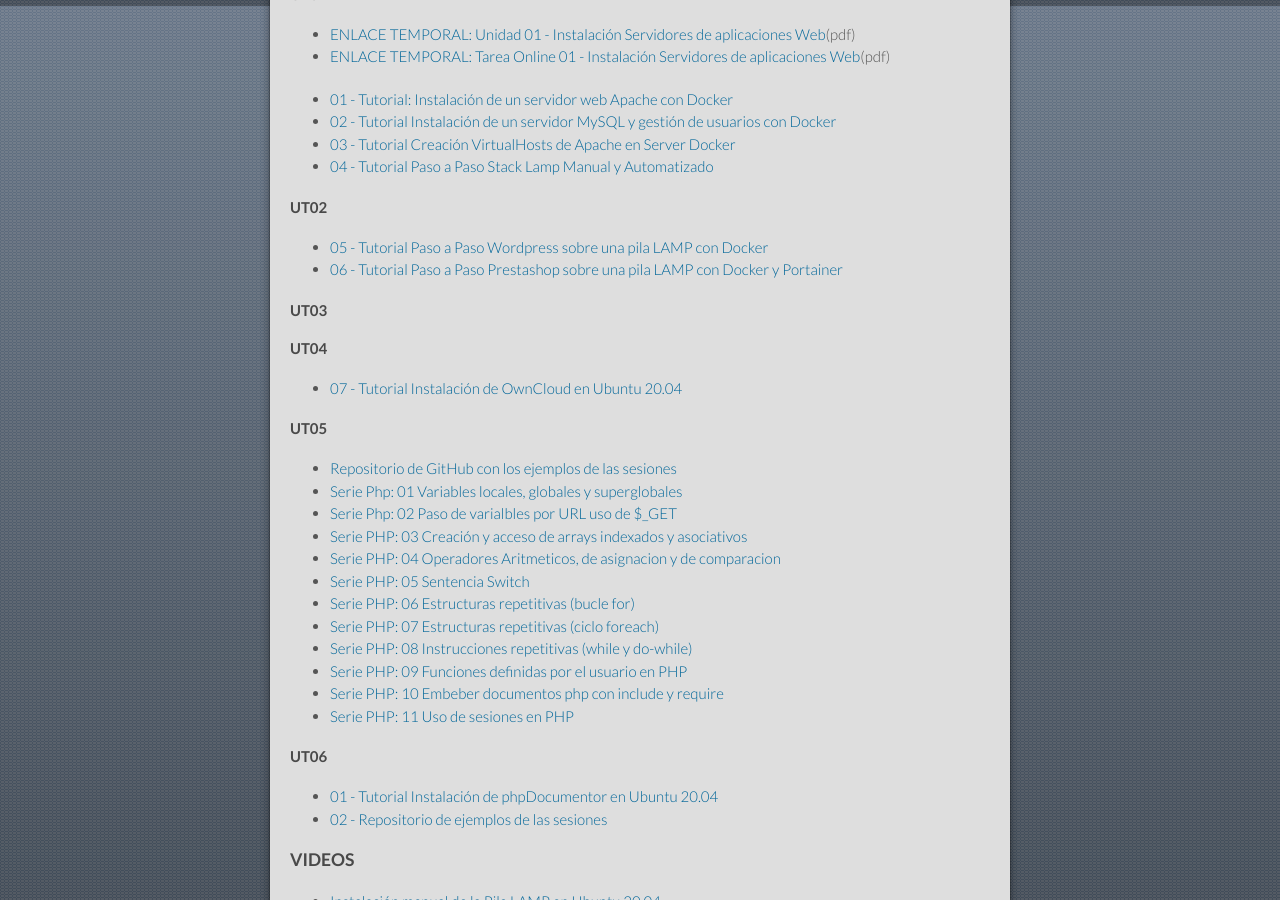
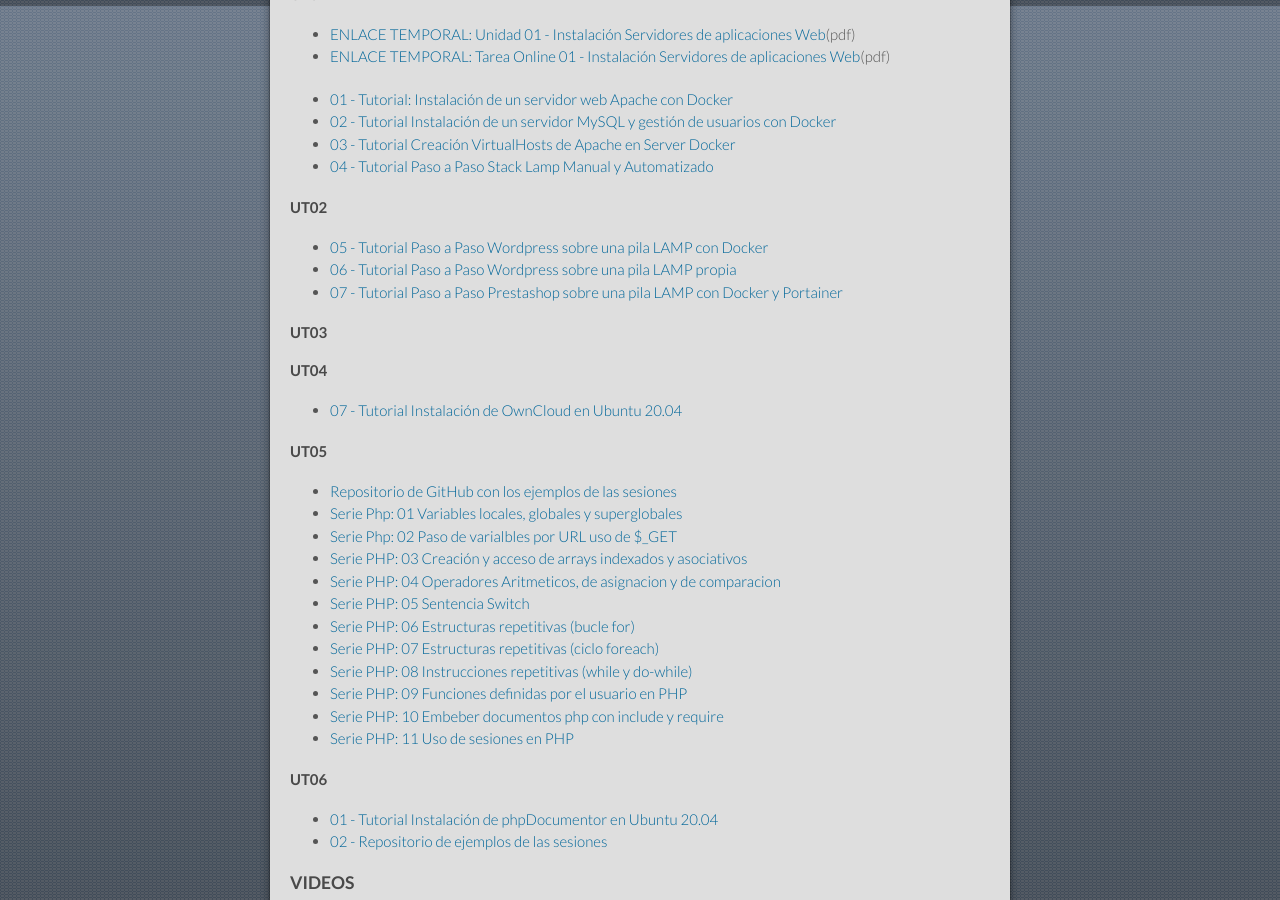
Before and after one commit to mrodara/mrodara.github.io, a Jekyll site: the page built from mods/iaw.md, in a window 1280 px wide and 900 px high, scrolled down 894 px. Built offline with Jekyll 4.4.1, drawn with Linux system fonts in a browser that asks for light colours; our own code applies the rules of GitHub Pages for plain Markdown files.

Commit message:
feat: :sparkles: Tutorial wordpress own stack lamp from 0
Tutorial wordpress own stack lamp from 0

```diff
--- a/mods/iaw.md
+++ b/mods/iaw.md
@@ -49,7 +49,8 @@
 #### UT02
 
 * [05 - Tutorial Paso a Paso Wordpress sobre una pila LAMP con Docker](https://drive.google.com/file/d/1KngkCpwV6vfoT6Ej6c_fRITzkcZmopM4/view?usp=sharing)
-* [06 - Tutorial Paso a Paso Prestashop sobre una pila LAMP con Docker y Portainer](https://drive.google.com/file/d/1pjtg1IcC74CjqDqOuy7dShgM83fSa-pW/view?usp=sharing)
+* [06 - Tutorial Paso a Paso Wordpress sobre una pila LAMP propia](https://drive.google.com/file/d/1KLN76Ohsfy0byI4s38GY6J4kYGbKrySJ/view?usp=sharing)
+* [07 - Tutorial Paso a Paso Prestashop sobre una pila LAMP con Docker y Portainer](https://drive.google.com/file/d/1pjtg1IcC74CjqDqOuy7dShgM83fSa-pW/view?usp=sharing)
 
 #### UT03
 
```
